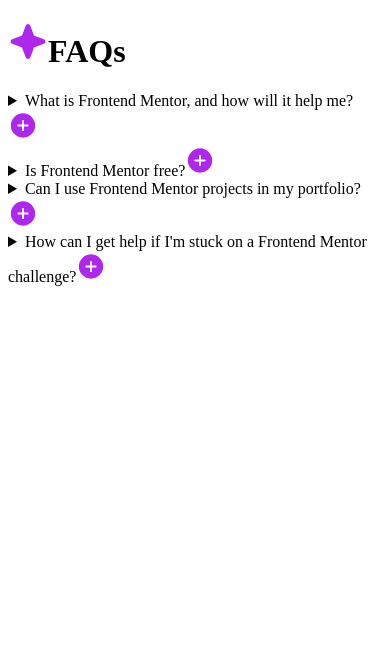
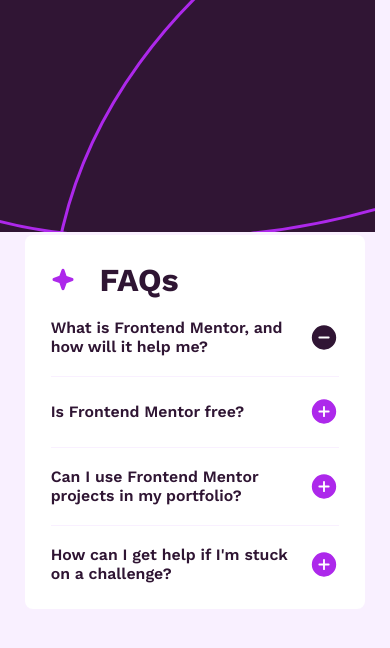
Before and after one commit to EduardoSaavedraQ/ESQ_faq-accordion-main, a plain HTML site: page index.html in a window 390 px wide. Drawn offline with nearby package versions, Linux system fonts and the light colour scheme.

Commit message:
Add mobile styles

```diff
--- a/index.html
+++ b/index.html
@@ -5,15 +5,17 @@
   <meta name="viewport" content="width=device-width, initial-scale=1.0"> <!-- displays site properly based on user's device -->
 
   <link rel="icon" type="image/png" sizes="32x32" href="./assets/images/favicon-32x32.png">
+  <link rel="stylesheet" href="./styles/index.css">
 
   <title>Frontend Mentor | FAQ accordion</title>
+
 </head>
 <body>
   <main>
     <h1><img src="./assets/images/icon-star.svg" alt="A star icon">FAQs</h1>
 
     <details>
-      <summary>What is Frontend Mentor, and how will it help me?<img src="./assets/images/icon-plus.svg" alt="A plus icon"></summary>
+      <summary>What is Frontend Mentor, and how will it help me?<img src="./assets/images/icon-minus.svg" alt="A plus icon"></summary>
       <p>
         Frontend Mentor offers realistic coding challenges to help developers improve their
         frontend coding skills with projects in HTML, CSS, and JavaScript. It's suitable for
@@ -38,7 +40,7 @@
     </details>
 
     <details>
-      <summary>How can I get help if I'm stuck on a Frontend Mentor challenge?<img src="./assets/images/icon-plus.svg" alt="A plus icon"></summary>
+      <summary>How can I get help if I'm stuck on a challenge?<img src="./assets/images/icon-plus.svg" alt="A plus icon"></summary>
       <p>
         The best place to get help is inside Frontend Mentor's Discord community. There's a help
         channel where you can ask questions and seek support from other community members.
--- /dev/null
+++ b/styles/index.css
@@ -0,0 +1,97 @@
+@import url('https://fonts.googleapis.com/css2?family=Work+Sans:wght@400;600;700&display=swap');
+
+* {
+    box-sizing: border-box;
+    margin: 0;
+    padding: 0;
+}
+
+body {
+    /*Composition*/
+    display: flex;
+    align-items: center;
+    justify-content: center;
+
+    /*Box Model*/
+    min-height: 100vh;
+
+    /*Visual*/
+    background: hsl(275, 100%, 97%) url('../assets/images/background-pattern-mobile.svg') no-repeat;
+
+    /*Typhpgraphy*/
+    font-family: Work Sans;
+}
+
+main {
+    /*Box Model*/
+    max-width: 87vw;
+    padding: 6.5vw;
+
+    /*Visual*/
+    background: hsl(0, 0%, 100%);
+    border-radius: 8px;
+}
+
+h1,
+summary {
+    display: flex;
+    align-items: center;
+}
+
+h1 {
+    /*Composition*/
+    column-gap: 24px;
+
+    /*Typhography*/
+    font-weight: 700;
+    font-size: 2rem;
+}
+
+h1 img {
+    width: 1.55rem;
+}
+
+details {
+    /*Box Model*/
+    padding: 5vw 0;
+
+    /*Visual*/
+    border-bottom: 1px solid hsl(275, 100%, 97%);
+}
+
+details:last-child {
+    padding-bottom: 0;
+    border-bottom: none;
+}
+
+summary {
+    /*Composition*/
+    justify-content: space-between;
+    column-gap: 16px;
+
+    /*Typhography*/
+    font-weight: 600;
+    font-size: .99rem;
+}
+
+details summary::marker {
+    content: '';
+}
+
+h1,
+summary {
+    color: hsl(292, 42%, 14%);
+}
+
+p {
+    /*Box Model*/
+    padding-top: 5vw;
+
+    /*Visual*/
+    color: hsl(292, 16%, 49%);
+
+    /*Typography*/
+    font-weight: 400;
+    font-size: .87rem;
+    line-height: 1.4;
+}
```
